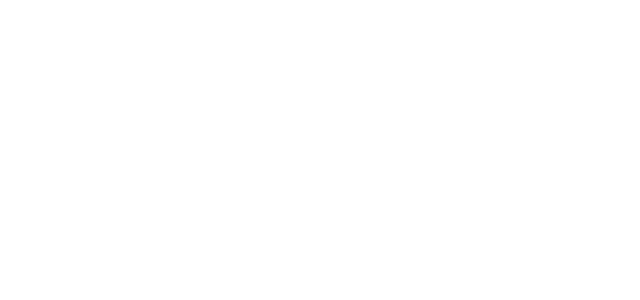
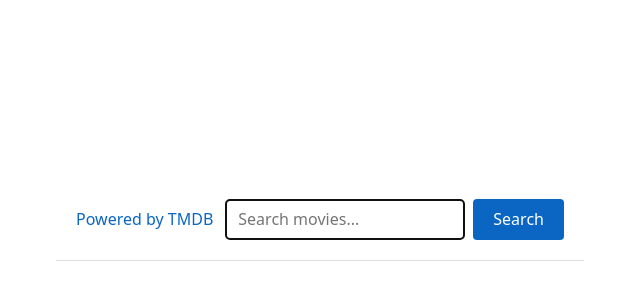
Before and after one commit to pitsyk-aleksandr/03-react-movies, a React (Vite) app: page / in a window 1280 px wide. Shown: the part 170-470 px from the top of the page, without its empty margins (320-960 px from the left). Built offline with nearby package versions, Linux system fonts and the light colour scheme.

Commit message:
Add component SearchBar

```diff
--- a/package.json
+++ b/package.json
@@ -13,7 +13,8 @@
     "axios": "^1.13.5",
     "modern-normalize": "^3.0.1",
     "react": "^19.2.0",
-    "react-dom": "^19.2.0"
+    "react-dom": "^19.2.0",
+    "react-hot-toast": "^2.6.0"
   },
   "devDependencies": {
     "@eslint/js": "^9.39.1",
--- a/src/components/App/App.tsx
+++ b/src/components/App/App.tsx
@@ -3,7 +3,7 @@
 // ==========================================================================================
 
 // Імпорт модуля useState - для роботи зі станом з REACT
-// import { useState } frштіефддom "react";
+import { useState } from "react";
 
 // Імпорт модуля зі стилями компонента
 import css from "./App.module.css";
@@ -12,11 +12,34 @@ import css from "./App.module.css";
 // ----------------------------------------------------------------------------
 // import { type Votes } from "../../types/votes";
 
-// Імпорт компонента CafeInfo
-// import CafeInfo from "../CafeInfo/CafeInfo";
+// Імпорт компонента SearchBar
+import SearchBar from "../SearchBar/SearchBar";
+
+// Імпорт бібліотеки react-hot-toast (Додатково - npm install react-hot-toast)
+// toast - функция вызова уведомления
+// Toaster - компонент библиотеки
+import toast, { Toaster } from "react-hot-toast";
 
 function App() {
-  return <></>;
+  // Встановлюємо стан - рядок з пошуком
+  const [query, setQuery] = useState("");
+
+  // Функція пошуку відео за запитом
+  const findMovies = (nameQuery: string) => {
+    // Змінюємо стан - на значення строки запиту
+    setQuery(nameQuery);
+    // Викликаємо функцію пошуку фільмів
+    // Якщо в результаті запиту масив фільмів порожній, виводимо повідомлення:
+    toast.error("No movies found for your request");
+  };
+
+  return (
+    <div className={css.app}>
+      <Toaster />
+      <SearchBar onSubmit={findMovies} />
+      <p>{query}</p>
+    </div>
+  );
 }
 
 export default App;
--- a/src/components/SearchBar/SearchBar.tsx
+++ b/src/components/SearchBar/SearchBar.tsx
@@ -8,14 +8,32 @@
 // Імпорт модуля зі стилями компонента
 import styles from "./SearchBar.module.css";
 
+// Імпорт бібліотеки react-hot-toast (Додатково - npm install react-hot-toast)
+// toast - функция вызова уведомления
+import toast from "react-hot-toast";
+
 // Оголошення інтерфейса SearchBarProps, який описує типи для пропсів компонента.
 interface SearchBarProps {
   // Типізація функцій - стандартна (через стрілочну функцію)
-  onSubmit: () => void;
+  onSubmit: (query: string) => void;
 }
 
 // Компонент SearchBar
 export default function SearchBar({ onSubmit }: SearchBarProps) {
+  // Функція - обробник події Submit форми - через Form Action
+  // Отримуємо значення поля <input name="query" />
+  const handleSubmit = (formData: FormData) => {
+    const nameQuery = formData.get("query") as string;
+    // Перевірка значення поля
+    if (nameQuery === "") {
+      // Якщо поле пусте, то виводиться повідомлення про помилку
+      toast.error("Please enter your search query.");
+    } else {
+      // Якщо поле не пусте, то викликається функція з Props з передачею строки запиту
+      onSubmit(nameQuery);
+    }
+  };
+
   return (
     <header className={styles.header}>
       <div className={styles.container}>
@@ -27,7 +45,7 @@ export default function SearchBar({ onSubmit }: SearchBarProps) {
         >
           Powered by TMDB
         </a>
-        <form className={styles.form}>
+        <form action={handleSubmit} className={styles.form}>
           <input
             className={styles.input}
             type="text"
```
Also changed, not shown: 1 other file (tests, documents, lock files or other folders).
